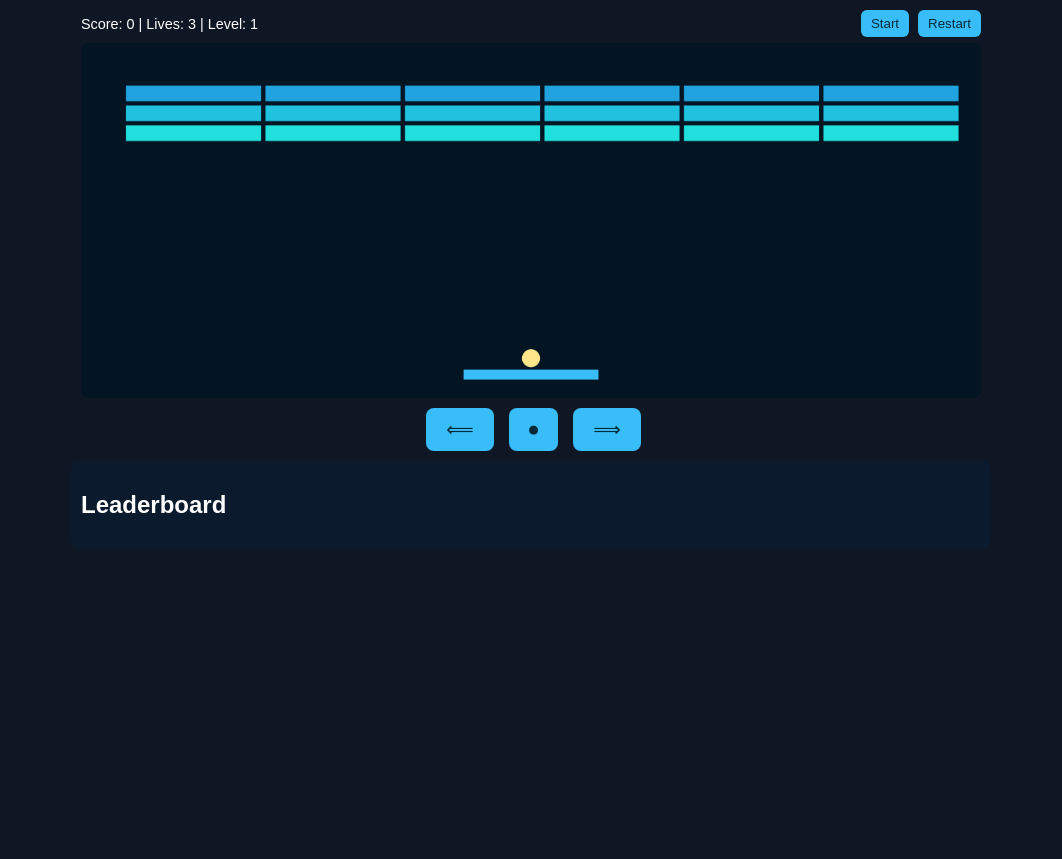
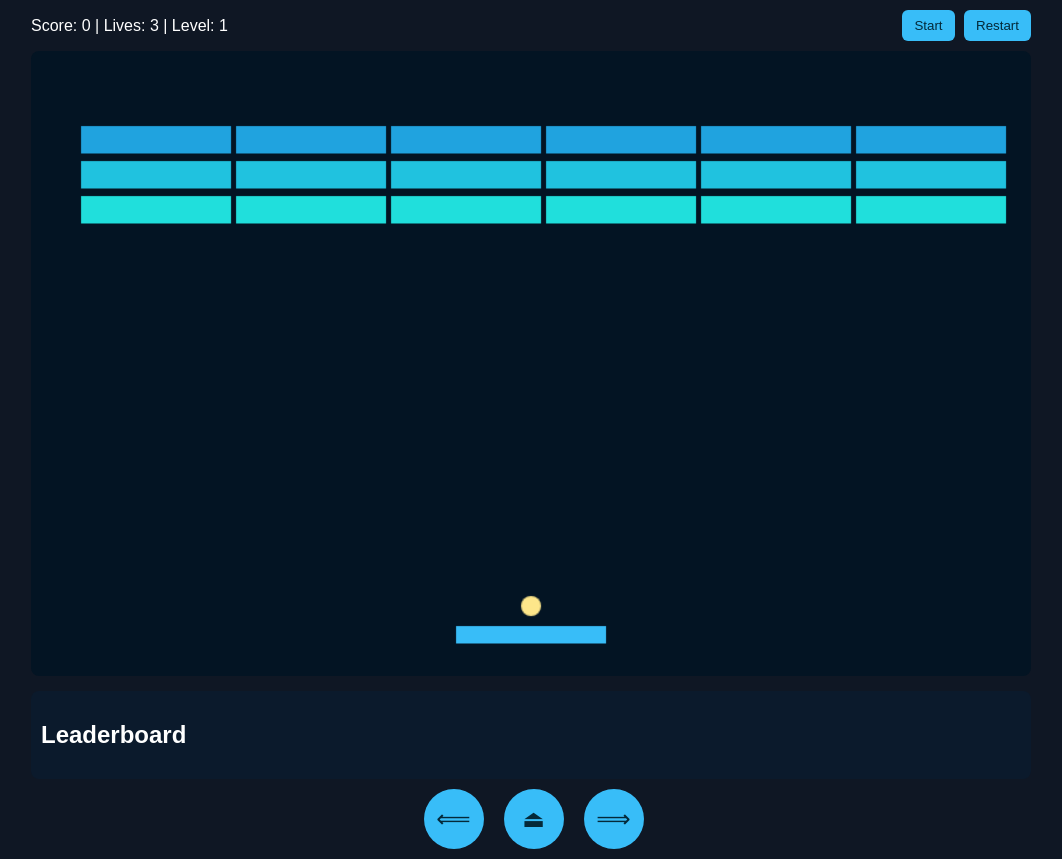
Before and after one commit to movin980/game34, a plain HTML site: page index.html in a window 1280 px wide. Both pictures are taken after a click on the button "Start". Shown: the whole page, without its empty margins (109-1171 px from the left). Before the commit the page ends 800 px from the top, so only its background shows below. Drawn offline with Linux system fonts and the light colour scheme; no server answers.

Commit message:
Update index.html

```diff
--- a/index.html
+++ b/index.html
@@ -3,18 +3,68 @@
 <head>
 <meta charset="UTF-8">
 <meta name="viewport" content="width=device-width, initial-scale=1.0">
-<title>Block Bust - Responsive with Live Leaderboard</title>
+<title>Block Bust with Firebase Leaderboard</title>
 <style>
-:root { --bg: #0f1724; --accent: #38bdf8; --muted: #94a3b8; }
-html, body { margin:0; padding:0; height:100%; background:var(--bg); color:#fff; font-family:sans-serif; }
-.wrap { width:100%; max-width:900px; margin:0 auto; padding:10px; display:flex; flex-direction:column; align-items:center; }
-header { width:100%; display:flex; justify-content:space-between; align-items:center; margin-bottom:6px; font-size:0.9rem; }
-canvas { width:100%; height:auto; background:#031423; border-radius:8px; display:block; touch-action:none; }
-button { padding:6px 10px; border-radius:6px; border:none; cursor:pointer; background:var(--accent); color:#042939; margin-left:5px; }
-#leaderboard { width:100%; margin-top:10px; background:#0b1a2c; padding:10px; border-radius:8px; }
+:root {
+  --bg:#0f1724;
+  --accent:#38bdf8;
+  --muted:#94a3b8;
+}
+html,body {
+  margin:0;
+  height:100%;
+  font-family:sans-serif;
+  background:var(--bg);
+  color:#fff;
+}
+.wrap {
+  max-width:1000px;
+  margin:0 auto;
+  padding:10px;
+}
+header {
+  display:flex;
+  justify-content:space-between;
+  align-items:center;
+  margin-bottom:10px;
+}
+canvas {
+  display:block;
+  margin:0 auto;
+  background:#031423;
+  border-radius:8px;
+  width:100%;
+  height:auto;
+  touch-action:none;
+}
+button {
+  padding:8px 12px;
+  border-radius:6px;
+  border:none;
+  cursor:pointer;
+  background:var(--accent);
+  color:#042939;
+  margin-left:5px;
+}
+#leaderboard {
+  margin-top:15px;
+  background:#0b1a2c;
+  padding:10px;
+  border-radius:8px;
+}
 #leaderboard ol { padding-left:20px; }
-.controls { margin-top:10px; display:flex; justify-content:center; gap:10px; }
-.ctrl-btn { padding:10px 20px; font-size:1.2rem; background:var(--accent); color:#042939; border:none; border-radius:8px; }
+.controls {
+  margin-top:10px;
+  display:flex;
+  justify-content:center;
+  gap:15px;
+}
+.ctrl-btn {
+  width:60px;
+  height:60px;
+  font-size:24px;
+  border-radius:50%;
+}
 </style>
 </head>
 <body>
@@ -30,108 +80,121 @@ button { padding:6px 10px; border-radius:6px; border:none; cursor:pointer; backg
       <button id="restart">Restart</button>
     </div>
   </header>
-
-  <canvas id="game"></canvas>
-
-  <div class="controls">
-    <button class="ctrl-btn" id="leftBtn">⟸</button>
-    <button class="ctrl-btn" id="launchBtn">⏺</button>
-    <button class="ctrl-btn" id="rightBtn">⟹</button>
-  </div>
-
+  <canvas id="game" width="800" height="500"></canvas>
   <div id="leaderboard">
     <h2>Leaderboard</h2>
     <ol id="leaderList"></ol>
   </div>
+  <div class="controls">
+    <button class="ctrl-btn" id="left">⟸</button>
+    <button class="ctrl-btn" id="launch">⏏</button>
+    <button class="ctrl-btn" id="right">⟹</button>
+  </div>
 </div>
 
 <script type="module">
-// ===== Firebase Setup =====
+// ----- Firebase Setup -----
 import { initializeApp } from "https://www.gstatic.com/firebasejs/10.3.1/firebase-app.js";
-import { getDatabase, ref, push, set, onValue } from "https://www.gstatic.com/firebasejs/10.3.1/firebase-database.js";
+import { getDatabase, ref, push, set, get, query, orderByChild, limitToLast } from "https://www.gstatic.com/firebasejs/10.3.1/firebase-database.js";
 
 const firebaseConfig = {
   apiKey: "AIzaSyD8GjErV4ABo6U21bwabszwuwxAfcLNvHg",
   authDomain: "game-34-d1383.firebaseapp.com",
-  databaseURL: "https://game-34-d1383-default-rtdb.firebaseio.com",
   projectId: "game-34-d1383",
   storageBucket: "game-34-d1383.appspot.com",
   messagingSenderId: "1061146100490",
   appId: "1:1061146100490:web:37cf28ebae47d59418b0f3",
   measurementId: "G-41KLVN1P8L"
 };
+
 const app = initializeApp(firebaseConfig);
 const db = getDatabase(app);
 
+// ----- Firebase Leaderboard Functions -----
 async function saveScore(name, score) {
-  const scoresRef = ref(db, "scores");
+  const scoresRef = ref(db, 'scores');
   const newScoreRef = push(scoresRef);
   await set(newScoreRef, { name, score, timestamp: Date.now() });
 }
 
-// ===== Live Leaderboard =====
-function watchLeaderboard() {
-  const scoresRef = ref(db, "scores");
-  onValue(scoresRef, snapshot => {
-    const scores = [];
-    if (snapshot.exists()) {
-      snapshot.forEach(childSnap => scores.push(childSnap.val()));
-      scores.sort((a, b) => b.score - a.score);
-    }
-    const list = document.getElementById("leaderList");
-    list.innerHTML = "";
-    scores.slice(0, 5).forEach(s => {
-      const li = document.createElement("li");
-      li.textContent = `${s.name}: ${s.score}`;
-      list.appendChild(li);
-    });
+async function getTopScores() {
+  const scoresRef = ref(db, 'scores');
+  const topScoresQuery = query(scoresRef, orderByChild('score'), limitToLast(5));
+  const snapshot = await get(topScoresQuery);
+  const scores = [];
+  if(snapshot.exists()){
+    snapshot.forEach(childSnap => scores.push(childSnap.val()));
+    scores.sort((a,b)=>b.score - a.score);
+  }
+  return scores;
+}
+
+async function updateLeaderboardDisplay() {
+  const scores = await getTopScores();
+  const list = document.getElementById('leaderList');
+  list.innerHTML = '';
+  scores.forEach(s => {
+    const li = document.createElement('li');
+    li.textContent = `${s.name}: ${s.score}`;
+    list.appendChild(li);
   });
 }
 
-// ===== Responsive Canvas =====
-const canvas = document.getElementById("game");
-const ctx = canvas.getContext("2d");
-const baseWidth = 800, baseHeight = 500;
+// ----- Game Setup -----
+const canvas = document.getElementById('game');
+const ctx = canvas.getContext('2d');
+const scoreEl = document.getElementById('score');
+const livesEl = document.getElementById('lives');
+const levelEl = document.getElementById('level');
 
-function resizeCanvas() {
-  canvas.width = window.innerWidth * 0.95;
-  canvas.height = window.innerHeight * 0.6;
-}
-resizeCanvas();
-window.addEventListener("resize", resizeCanvas);
+let baseWidth = 800, baseHeight = 500;
+const W = canvas.width, H = canvas.height;
 
-function scaleX(x) { return x * canvas.width / baseWidth; }
-function scaleY(y) { return y * canvas.height / baseHeight; }
+let state = {running:false, score:0, lives:3, level:1, bricks:[], balls:[], paddle:null};
 
-// ===== State =====
-let state = { running:false, score:0, lives:3, level:1, bricks:[], balls:[], paddle:null };
-const scoreEl = document.getElementById("score");
-const livesEl = document.getElementById("lives");
-const levelEl = document.getElementById("level");
-
-// ===== Classes =====
+// ----- Classes -----
 class Paddle {
-  constructor(){ this.w=120; this.h=14; this.x=(baseWidth-120)/2; this.y=baseHeight-40; this.speed=7; this.vx=0; this.color="#38bdf8"; }
-  update(){ this.x+=this.vx; if(this.x<0)this.x=0; if(this.x+this.w>baseWidth)this.x=baseWidth-this.w; }
-  draw(){ ctx.fillStyle=this.color; ctx.fillRect(scaleX(this.x),scaleY(this.y),scaleX(this.w),scaleY(this.h)); }
+  constructor(){
+    this.w=120; this.h=14;
+    this.x=(W-120)/2; this.y=H-40;
+    this.speed=6; // 👈 medium-fast paddle
+    this.vx=0;
+    this.color=varAccent;
+  }
+  update(){
+    this.x+=this.vx;
+    if(this.x<0)this.x=0;
+    if(this.x+this.w>W)this.x=W-this.w;
+  }
+  draw(){ ctx.fillStyle=this.color; ctx.fillRect(this.x,this.y,this.w,this.h); }
 }
 class Ball {
-  constructor(x,y,dx,dy){ this.r=8; this.x=x; this.y=y; this.dx=dx; this.dy=dy; this.sticky=true; }
-  update(){ if(this.sticky){ this.x=state.paddle.x+state.paddle.w/2; this.y=state.paddle.y-16; return; } this.x+=this.dx; this.y+=this.dy; if(this.x-this.r<0||this.x+this.r>baseWidth)this.dx*=-1; if(this.y-this.r<0)this.dy*=-1; }
-  draw(){ ctx.fillStyle="#fde68a"; ctx.beginPath(); ctx.arc(scaleX(this.x),scaleY(this.y),scaleX(this.r),0,Math.PI*2); ctx.fill(); }
+  constructor(x,y,dx,dy){
+    this.r=8; this.x=x; this.y=y;
+    this.dx=dx; this.dy=dy;
+    this.sticky=true;
+  }
+  update(){
+    if(this.sticky){ this.x=state.paddle.x+state.paddle.w/2; this.y=state.paddle.y-16; return; }
+    this.x+=this.dx; this.y+=this.dy;
+    if(this.x-this.r<0){ this.x=this.r; this.dx*=-1; }
+    if(this.x+this.r>W){ this.x=W-this.r; this.dx*=-1; }
+    if(this.y-this.r<0){ this.y=this.r; this.dy*=-1; }
+  }
+  draw(){ ctx.fillStyle="#fde68a"; ctx.beginPath(); ctx.arc(this.x,this.y,this.r,0,Math.PI*2); ctx.fill(); }
 }
 class Brick {
   constructor(x,y,w,h,hp,color){ this.x=x; this.y=y; this.w=w; this.h=h; this.hp=hp; this.color=color; }
   hit(){ this.hp--; }
-  draw(){ ctx.fillStyle=this.color; ctx.fillRect(scaleX(this.x),scaleY(this.y),scaleX(this.w),scaleY(this.h)); }
+  draw(){ ctx.fillStyle=this.color; ctx.fillRect(this.x,this.y,this.w,this.h); if(this.hp>1){ctx.fillStyle="#fff"; ctx.font="12px monospace"; ctx.fillText(this.hp,this.x+6,this.y+16);} }
 }
 
-// ===== Helpers =====
+// ----- Helpers -----
 function buildLevel(level){
   const bricks=[];
-  const rows=Math.min(10,3+Math.floor(level/1.5));
-  const cols=Math.min(14,6+Math.floor(level/2));
-  const brickW=Math.floor((baseWidth-80)/cols);
+  const rows=Math.min(10,3+Math.floor(level/1.2));
+  const cols=Math.min(12,6+Math.floor(level/2));
+  const brickW=Math.floor((W-80)/cols);
   const brickH=22;
   for(let r=0;r<rows;r++){
     for(let c=0;c<cols;c++){
@@ -145,71 +208,111 @@ function buildLevel(level){
   }
   return bricks;
 }
+
 function resetBoard(full=false){
   state.paddle=new Paddle();
-  state.balls=[new Ball(baseWidth/2,state.paddle.y-16,Math.random()*4-2,-4)];
+  state.balls=[new Ball(baseWidth/2,state.paddle.y-16,Math.random()*5-2.5,-5)]; // 👈 medium-fast ball
+  state.balls[0].sticky=true;
   if(full){ state.score=0; state.lives=3; state.level=1; }
   state.bricks=buildLevel(state.level);
   updateHUD();
 }
+
 function updateHUD(){ scoreEl.textContent=state.score; livesEl.textContent=state.lives; levelEl.textContent=state.level; }
-function rectCircleCollide(rect,circle){ const dx=Math.max(rect.x,Math.min(circle.x,rect.x+rect.w)); const dy=Math.max(rect.y,Math.min(circle.y,rect.y+rect.h)); return Math.hypot(circle.x-dx,circle.y-dy)<circle.r; }
 
-// ===== Game Loop =====
+function rectCircleCollide(rect,circle){
+  const dx=Math.max(rect.x,Math.min(circle.x,rect.x+rect.w));
+  const dy=Math.max(rect.y,Math.min(circle.y,rect.y+rect.h));
+  return Math.hypot(circle.x-dx,circle.y-dy)<circle.r;
+}
+
+// ----- Game Loop -----
 function step(){
   if(!state.running)return;
   state.paddle.update();
-  state.balls.forEach(b=>b.update());
+  for(const b of state.balls)b.update();
 
-  state.balls.forEach(b=>{ if(rectCircleCollide(state.paddle,b)){ b.dy=-Math.abs(b.dy); b.sticky=false; }});
-  state.bricks.forEach(br=>{ state.balls.forEach(b=>{ if(rectCircleCollide(br,b)){ br.hit(); b.dy*=-1; state.score+=10; }}); });
+  // Ball-Paddle collision
+  for(const b of state.balls){
+    if(rectCircleCollide(state.paddle,b)){ b.dy=-Math.abs(b.dy); b.sticky=false; }
+  }
+
+  // Ball-Brick collision
+  state.bricks.forEach(br=>state.balls.forEach(b=>{
+    if(rectCircleCollide(br,b)){ br.hit(); b.dy*=-1; state.score+=10; }
+  }));
   state.bricks=state.bricks.filter(br=>br.hp>0);
 
-  state.balls=state.balls.filter(b=>b.y-b.r<baseHeight);
-  if(state.balls.length===0){ state.lives--; if(state.lives<=0){ gameOver(); return; } state.balls=[new Ball(baseWidth/2,state.paddle.y-16,Math.random()*4-2,-4)]; }
+  // Ball lost
+  state.balls=state.balls.filter(b=>b.y-b.r<H);
+  if(state.balls.length===0){
+    state.lives--;
+    if(state.lives<=0){ gameOver(); return; }
+    state.balls=[new Ball(baseWidth/2,state.paddle.y-16,Math.random()*5-2.5,-5)];
+    state.balls[0].sticky=true;
+  }
 
-  if(state.bricks.length===0){ state.level++; if(state.level>10){ gameOver(true); return; } state.bricks=buildLevel(state.level); state.balls=[new Ball(baseWidth/2,state.paddle.y-16,Math.random()*4-2,-4)]; }
+  // Level up
+  if(state.bricks.length===0 && state.level < 10){
+    state.level++;
+    state.bricks=buildLevel(state.level);
+    state.balls=[new Ball(baseWidth/2,state.paddle.y-16,Math.random()*5-2.5,-5)];
+    state.balls[0].sticky=true;
+  }
 
   render();
   updateHUD();
   requestAnimationFrame(step);
 }
-function render(){ ctx.clearRect(0,0,canvas.width,canvas.height); state.bricks.forEach(br=>br.draw()); state.paddle.draw(); state.balls.forEach(b=>b.draw()); }
 
-// ===== Game Over =====
-async function gameOver(win=false){
+function render(){
+  ctx.clearRect(0,0,W,H);
+  state.bricks.forEach(br=>br.draw());
+  state.paddle.draw();
+  state.balls.forEach(b=>b.draw());
+}
+
+// ----- Game Over -----
+async function gameOver(){
   state.running=false;
   render();
   ctx.fillStyle="rgba(0,0,0,0.6)";
-  ctx.fillRect(0,0,canvas.width,canvas.height);
+  ctx.fillRect(0,0,W,H);
   ctx.fillStyle="#fff";
-  ctx.font=`${scaleX(28)}px sans-serif`;
-  ctx.fillText(win?"You Win!":"Game Over",canvas.width/2-90,canvas.height/2-10);
-  const name = prompt((win?"You Win! ":"Game Over! ")+"Enter your name:","Player");
-  if(name){ await saveScore(name,state.score); }
+  ctx.font="32px sans-serif";
+  ctx.fillText("Game Over", W/2-90, H/2-10);
+  const name = prompt("Game Over! Enter your name:","Player");
+  if(name){
+    await saveScore(name,state.score);
+    await updateLeaderboardDisplay();
+  }
 }
 
-// ===== Controls =====
+// ----- Controls -----
 document.addEventListener("keydown", e=>{
   if(e.key==="ArrowLeft"||e.key==="a") state.paddle.vx=-state.paddle.speed;
   if(e.key==="ArrowRight"||e.key==="d") state.paddle.vx=state.paddle.speed;
-  if(e.key===" ") state.balls.forEach(b=>b.sticky=false);
+  if(e.key===" "){ state.balls.forEach(b=>b.sticky=false); }
 });
 document.addEventListener("keyup", e=>{
   if(e.key==="ArrowLeft"||e.key==="a"||e.key==="ArrowRight"||e.key==="d") state.paddle.vx=0;
 });
-document.getElementById("leftBtn").addEventListener("touchstart",()=>{state.paddle.vx=-state.paddle.speed;});
-document.getElementById("rightBtn").addEventListener("touchstart",()=>{state.paddle.vx=state.paddle.speed;});
-document.getElementById("launchBtn").addEventListener("touchstart",()=>{state.balls.forEach(b=>b.sticky=false);});
-["leftBtn","rightBtn"].forEach(id=>document.getElementById(id).addEventListener("touchend",()=>{state.paddle.vx=0;}));
 
-// ===== Buttons =====
+// Touch buttons
+document.getElementById("left").addEventListener("touchstart",()=>state.paddle.vx=-state.paddle.speed);
+document.getElementById("right").addEventListener("touchstart",()=>state.paddle.vx=state.paddle.speed);
+document.getElementById("left").addEventListener("touchend",()=>state.paddle.vx=0);
+document.getElementById("right").addEventListener("touchend",()=>state.paddle.vx=0);
+document.getElementById("launch").addEventListener("click",()=>state.balls.forEach(b=>b.sticky=false));
+
+// ----- Buttons -----
 document.getElementById("start").addEventListener("click", ()=>{ if(!state.running){ state.running=true; requestAnimationFrame(step); } });
 document.getElementById("restart").addEventListener("click", ()=>{ resetBoard(true); state.running=true; requestAnimationFrame(step); });
 
-// ===== Init =====
+// ----- Initialize -----
+const varAccent = getComputedStyle(document.documentElement).getPropertyValue('--accent');
 resetBoard(true);
-watchLeaderboard(); // 👈 auto-refresh leaderboard
+updateLeaderboardDisplay();
 </script>
 </body>
 </html>
```
